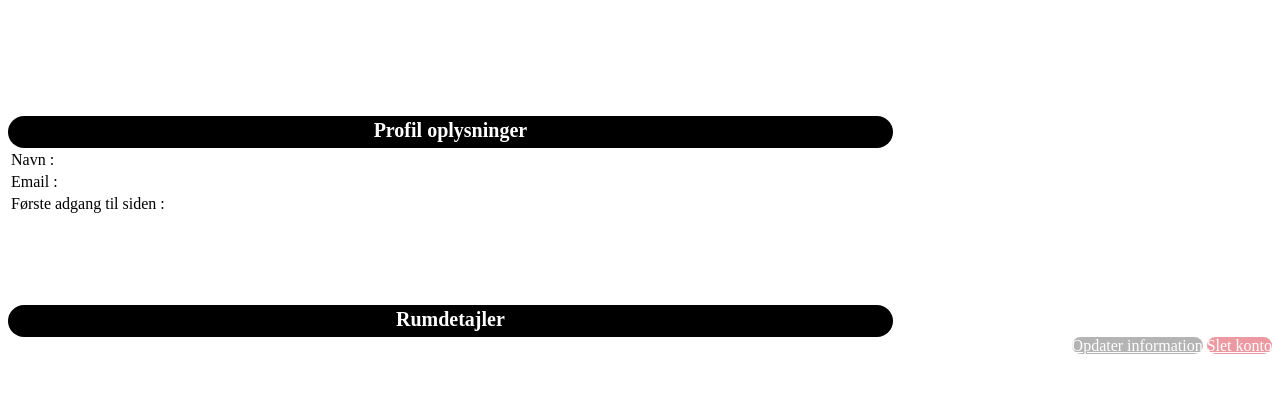
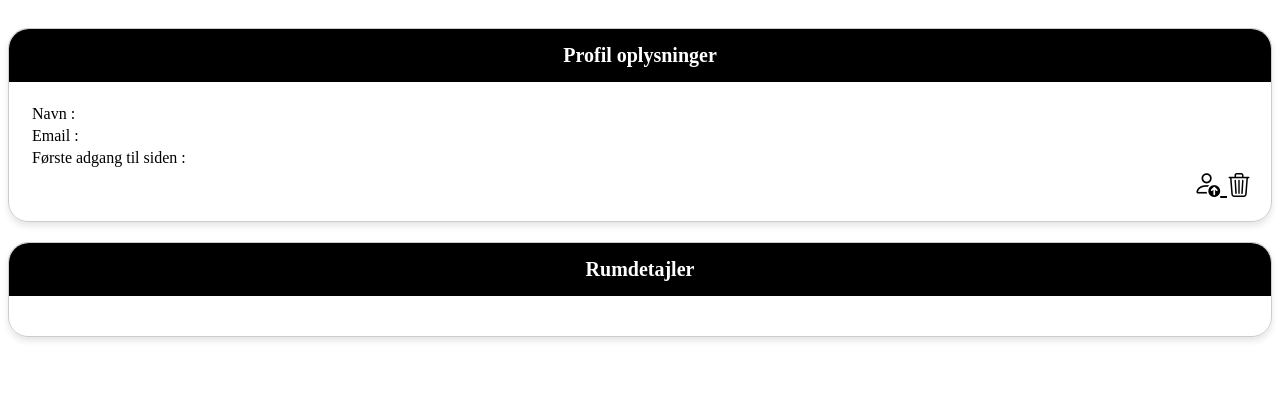
Before and after one commit to SebastianThomsen/Eksamens-Projekt, a PHP site: template app/frontend/pages/profile.php in a window 1280 px wide. Shown: the top 393 px of the page. Run offline with PHP 8.4, Linux system fonts and the light colour scheme; the template is opened without the code that fills it, so the values that code supplies are empty.

Commit message:
Profil side

```diff
--- a/app/frontend/pages/profile.php
+++ b/app/frontend/pages/profile.php
@@ -5,6 +5,8 @@
     <meta name="viewport" content="width=device-width, initial-scale=1.0">
     <title>User Profile</title>
     <link rel="stylesheet" type="text/css" href="profilestyles.css">
+    <link rel="stylesheet" href="https://cdn.jsdelivr.net/npm/bootstrap-icons@1.5.0/font/bootstrap-icons.css">
+    <link rel="stylesheet" href="https://cdn.jsdelivr.net/npm/bootstrap-icons@1.11.3/font/bootstrap-icons.min.css">
 </head>
 <body>
 
@@ -32,6 +34,14 @@
                             </tr>
                         </tbody>
                     </table>
+                    <div class="text-right">
+                        <a href="update-account.php" class="btn btn-primary custom-btn custom-btn-primary" aria-label="Opdater brugeroplysninger" title="Opdater brugeroplysninger">
+                            <i class="bi bi-person-up"></i>
+                        </a>
+                        <a href="delete-account.php" class="btn btn-danger custom-btn custom-btn-danger" aria-label="Slet brugerkonto" title="Slet brugerkonto">
+                            <i class="bi bi-trash3"></i>
+                        </a>
+                    </div>
                 </div>
             </div>
             <div class="panel panel-info">
@@ -43,11 +53,6 @@
                 </div>
             </div>
         </div>
-        <div class="col-xs-12 col-sm-12 col-md-6 col-lg-6 col-xs-offset-0 col-sm-offset-0 col-md-offset-3 col-lg-offset-3 toppad text-right">
-          <a href="update-account.php" class="btn btn-primary custom-btn custom-btn-primary">Opdater information</a>
-          <a href="delete-account.php" class="btn btn-danger custom-btn custom-btn-danger">Slet konto</a>
-
-        </div>
     </div>
 </div>
 
--- a/profilestyles.css
+++ b/profilestyles.css
@@ -1,23 +1,30 @@
 .container {
     padding-top: 20px;
+}
+
+.panel-info {
+    border-radius: 20px;
+    border: 1px solid #ccc;
+    margin-bottom: 20px;
+    box-shadow: 0 4px 6px rgba(0, 0, 0, 0.1);
 }
 
 .panel-heading {
     background-color: #000000;
     color: #fff;
-    padding-bottom: 6px;
-    border-radius: 20px;
-    width: 70%;
+    padding: 15px 20px;
+    border-top-left-radius: 20px;
+    border-top-right-radius: 20px;
 }
 
 .panel-title {
-    margin-top: 10%;
-    margin-bottom: 0;
-    display: flex;
-    justify-content: center;
-    align-items: center;
+    margin: 0;
     font-size: 20px;
-    padding-top: 3px;
+    text-align: center;
+}
+
+.panel-body {
+    padding: 20px;
 }
 
 .table-user-information td {
@@ -29,15 +36,42 @@
 }
 
 /* Update Information Button */
-.custom-btn-primary {
-    background-color: #57575771;
-    color: #fff;
+.custom-btn-primary,
+.custom-btn-danger {
     border-radius: 20px;
+    background-color: transparent;
+    color: #000000;
+    border: none;
+    font-size: 1.5em;
+    transition: transform 0.2s ease-in-out;
 }
 
-/* Delete Account Button */
-.custom-btn-danger {
-    background-color: #dc354680;
-    color: #fff;
-    border-radius: 20px;
+.custom-btn-primary {
+    font-size: 1.7em;
 }
+
+.custom-btn-primary:hover {
+    color: #000000;
+}
+
+.custom-btn-primary:hover,
+.custom-btn-danger:hover {
+    background-color: transparent;
+    border: none;
+    transform: scale(1.1);
+}
+
+.custom-btn-danger:hover {
+    color: red;
+}
+
+.custom-btn-danger .bi {
+    transition: transform 0.2s ease-in-out;
+}
+
+.custom-btn-primary:hover,
+.custom-btn-danger:hover,
+.custom-btn-primary:focus,
+.custom-btn-danger:focus {
+    opacity: 1;
+}
```
